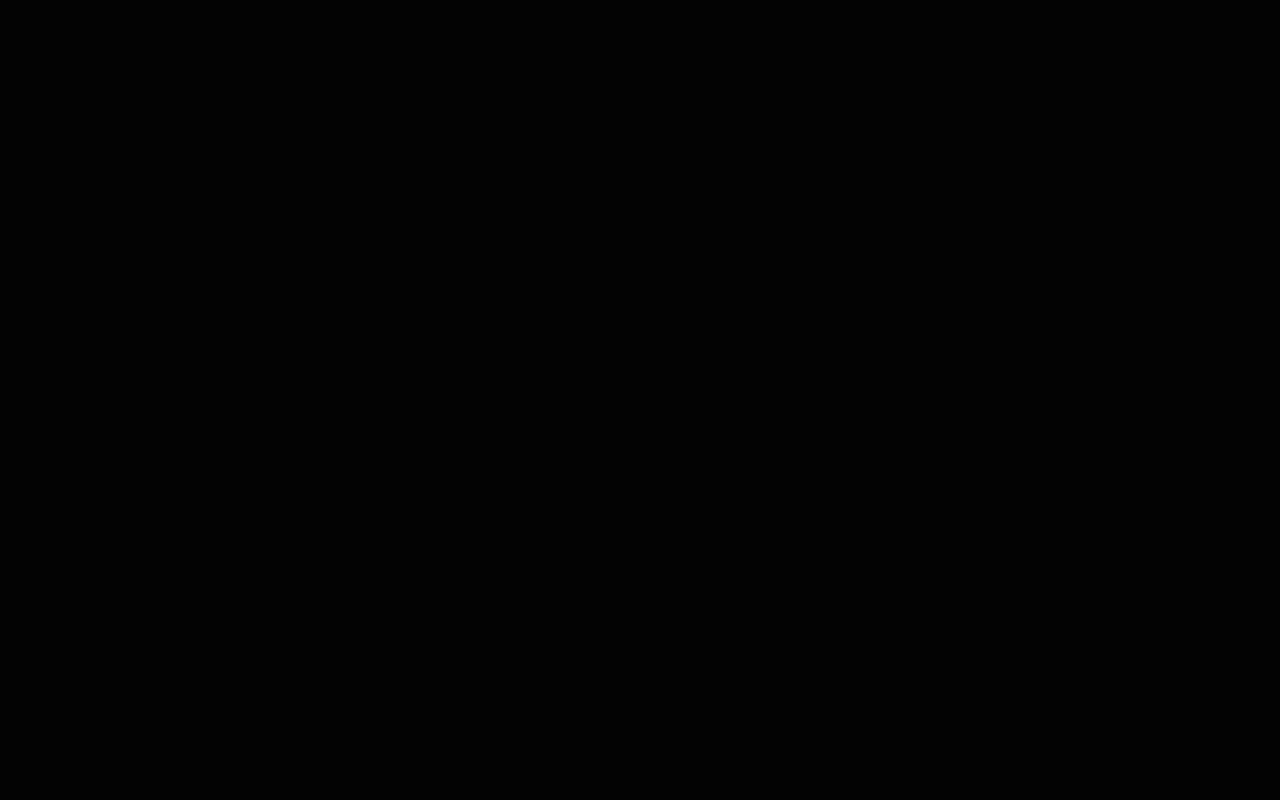
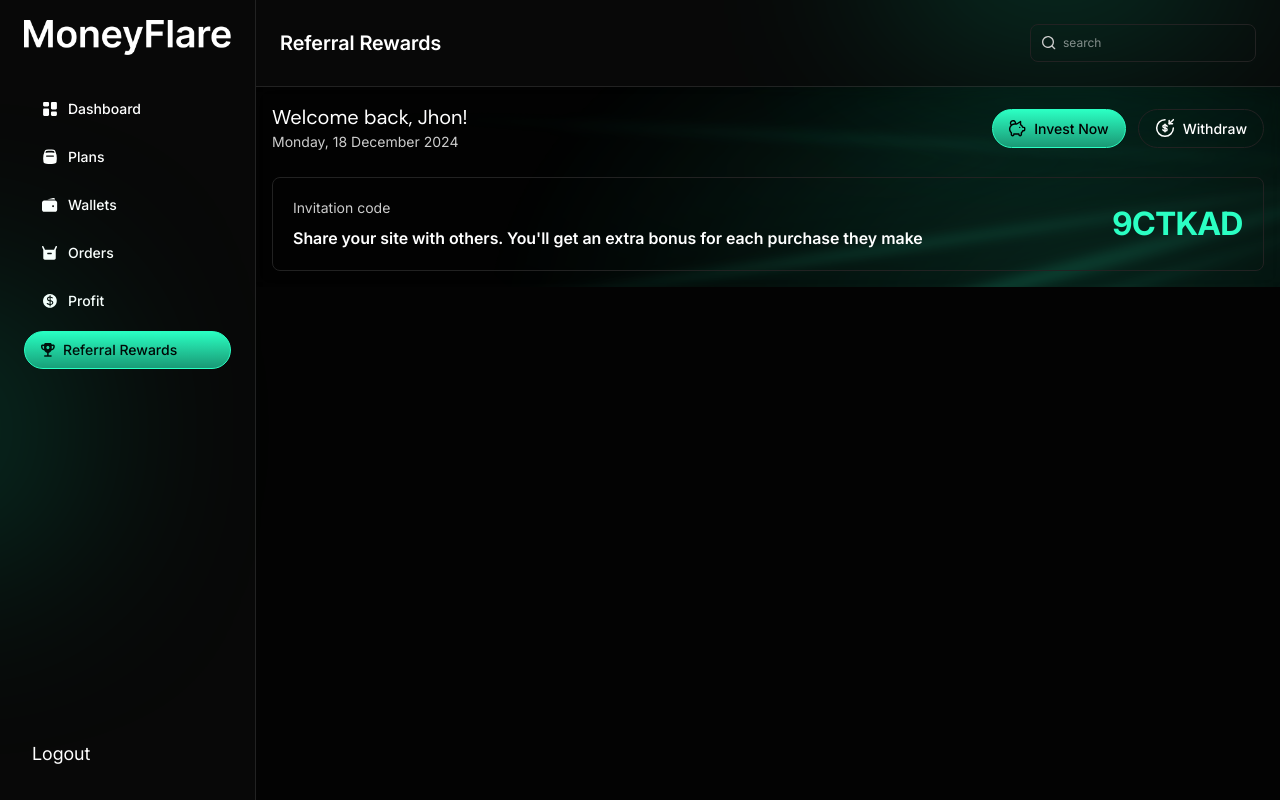
Before and after one commit to backbencherstudio/taylornia_money_flare_Vuejs, a Nuxt app: page /dashboard/referral-rewards in a window 1280 px wide. Before the commit this address had no page. Built offline with nearby package versions, Linux system fonts and the light colour scheme.

Commit message:
Referral Rewards header added

```diff
--- /dev/null
+++ b/app/components/DashboardComponenets/Overview/_Components/ReferralRewards/ReferralHeader.vue
@@ -0,0 +1,23 @@
+<script setup lang="ts">
+import DashboardUserHeader from "~/components/Shared/DashboardUserHeader.vue";
+</script>
+
+<template>
+  <div>
+    <DashboardUserHeader />
+    <div
+      class="flex flex-col lg:flex-row justify-between items-center primary-border p-5 rounded-lg mt-6"
+    >
+      <div>
+        <p class="text-sm mb-2 text-secondary">Invitation code</p>
+        <p class="text-sm lg:text-base font-semibold">
+          Share your site with others. You'll get an extra bonus for each
+          purchase they make
+        </p>
+      </div>
+      <p class="text-[2rem] font-bold text-[#2BFFC3]">9CTKAD</p>
+    </div>
+  </div>
+</template>
+
+<style scoped></style>
--- /dev/null
+++ b/app/components/DashboardComponenets/Overview/_Components/ReferralRewards/ReferralRewards.vue
@@ -0,0 +1,11 @@
+<script setup lang="ts">
+import ReferralHeader from "./ReferralHeader.vue";
+</script>
+
+<template>
+  <div>
+    <ReferralHeader />
+  </div>
+</template>
+
+<style scoped></style>
--- /dev/null
+++ b/app/pages/(dashboard)/dashboard/referral-rewards/index.vue
@@ -0,0 +1,17 @@
+<script setup lang="ts">
+import ReferralRewards from '~/components/DashboardComponenets/Overview/_Components/ReferralRewards/ReferralRewards.vue';
+
+
+
+definePageMeta({
+  layout: "dashboard",
+});
+</script>
+
+<template>
+  <div>
+    <ReferralRewards />
+  </div>
+</template>
+
+<style scoped></style>
```
